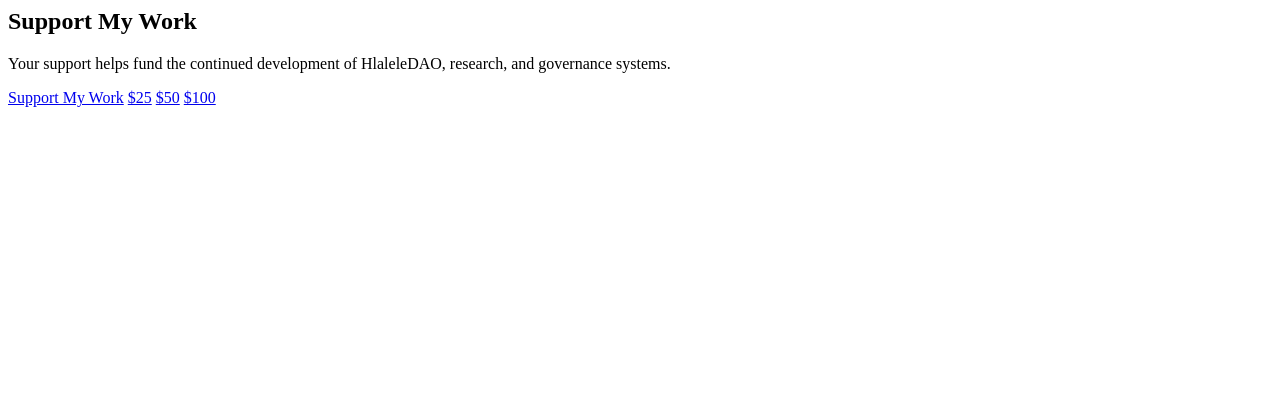
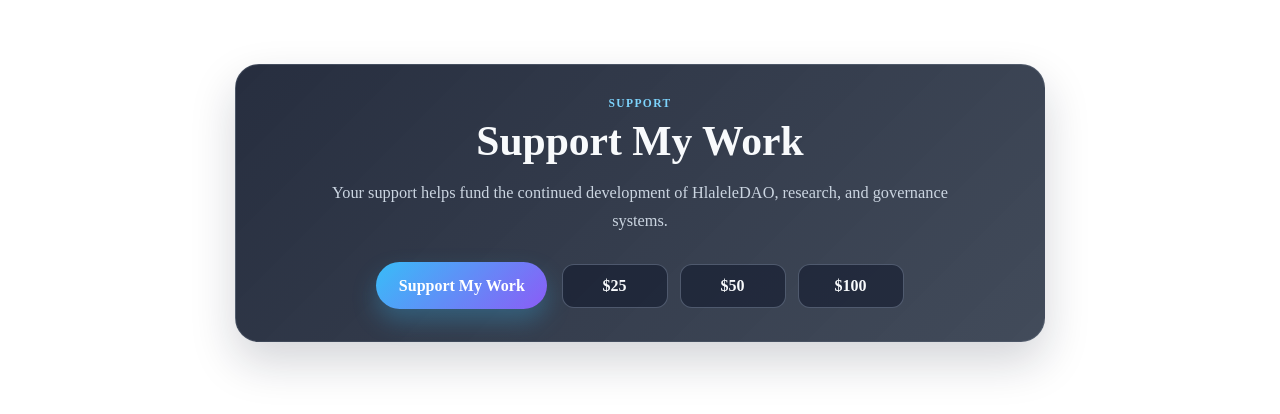
Before and after one commit to Sshlale/hlalele-site, a plain HTML site: page index.html in a window 1280 px wide. Drawn offline with Linux system fonts and the light colour scheme.

Commit message:
Modernize the support section styling and keep the Sponsors CTA polished

```diff
--- a/index.html
+++ b/index.html
@@ -1,10 +1,124 @@
-<section>
-  <h2>Support My Work</h2>
-  <p>Your support helps fund the continued development of HlaleleDAO, research, and governance systems.</p>
+<section class="support-section">
+  <div class="support-header">
+    <p class="eyebrow">Support</p>
+    <h2>Support My Work</h2>
+  </div>
+  <p class="support-copy">Your support helps fund the continued development of HlaleleDAO, research, and governance systems.</p>
   <div class="sponsor-actions">
     <a class="sponsor-button" href="https://github.com/sponsors/accounts">Support My Work</a>
-    <a class="amount-button" href="https://github.com/sponsors/accounts">$25</a>
-    <a class="amount-button" href="https://github.com/sponsors/accounts">$50</a>
-    <a class="amount-button" href="https://github.com/sponsors/accounts">$100</a>
+    <div class="amount-group" aria-label="Choose a support amount">
+      <a class="amount-button" href="https://github.com/sponsors/accounts">$25</a>
+      <a class="amount-button" href="https://github.com/sponsors/accounts">$50</a>
+      <a class="amount-button" href="https://github.com/sponsors/accounts">$100</a>
+    </div>
   </div>
 </section>
+
+<style>
+  .support-section {
+    max-width: 760px;
+    margin: 4rem auto;
+    padding: 2rem 1.5rem;
+    border: 1px solid rgba(148, 163, 184, 0.2);
+    border-radius: 24px;
+    background: linear-gradient(135deg, rgba(15, 23, 42, 0.9), rgba(30, 41, 59, 0.84));
+    box-shadow: 0 20px 45px rgba(15, 23, 42, 0.18);
+    color: #e2e8f0;
+    text-align: center;
+  }
+
+  .support-header {
+    margin-bottom: 0.75rem;
+  }
+
+  .eyebrow {
+    margin: 0 0 0.5rem;
+    font-size: 0.72rem;
+    font-weight: 700;
+    letter-spacing: 0.12em;
+    text-transform: uppercase;
+    color: #7dd3fc;
+  }
+
+  .support-section h2 {
+    margin: 0;
+    font-size: clamp(1.8rem, 5vw, 2.6rem);
+    line-height: 1.2;
+    color: #f8fafc;
+  }
+
+  .support-copy {
+    max-width: 640px;
+    margin: 0 auto 1.75rem;
+    font-size: 1.02rem;
+    line-height: 1.7;
+    color: #cbd5e1;
+  }
+
+  .sponsor-actions {
+    display: flex;
+    flex-wrap: wrap;
+    justify-content: center;
+    align-items: center;
+    gap: 0.9rem;
+  }
+
+  .sponsor-button,
+  .amount-button {
+    display: inline-flex;
+    align-items: center;
+    justify-content: center;
+    text-decoration: none;
+    font-weight: 700;
+    transition: transform 0.2s ease, box-shadow 0.2s ease, background 0.2s ease;
+  }
+
+  .sponsor-button {
+    padding: 0.9rem 1.4rem;
+    border-radius: 999px;
+    background: linear-gradient(135deg, #38bdf8, #8b5cf6);
+    color: #fff;
+    box-shadow: 0 12px 24px rgba(56, 189, 248, 0.28);
+  }
+
+  .amount-group {
+    display: flex;
+    flex-wrap: wrap;
+    justify-content: center;
+    gap: 0.75rem;
+  }
+
+  .amount-button {
+    min-width: 72px;
+    padding: 0.75rem 1rem;
+    border: 1px solid rgba(148, 163, 184, 0.4);
+    border-radius: 12px;
+    background: rgba(15, 23, 42, 0.55);
+    color: #f8fafc;
+  }
+
+  .sponsor-button:hover,
+  .amount-button:hover {
+    transform: translateY(-2px);
+    box-shadow: 0 14px 28px rgba(15, 23, 42, 0.18);
+  }
+
+  @media (max-width: 640px) {
+    .support-section {
+      margin: 2rem 1rem;
+      padding: 1.5rem 1rem;
+    }
+
+    .sponsor-actions {
+      flex-direction: column;
+    }
+
+    .amount-group {
+      width: 100%;
+    }
+
+    .amount-button {
+      flex: 1 1 30%;
+    }
+  }
+</style>
```
